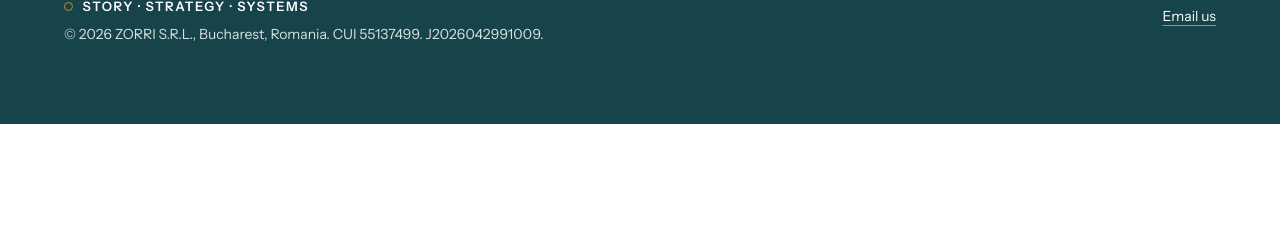
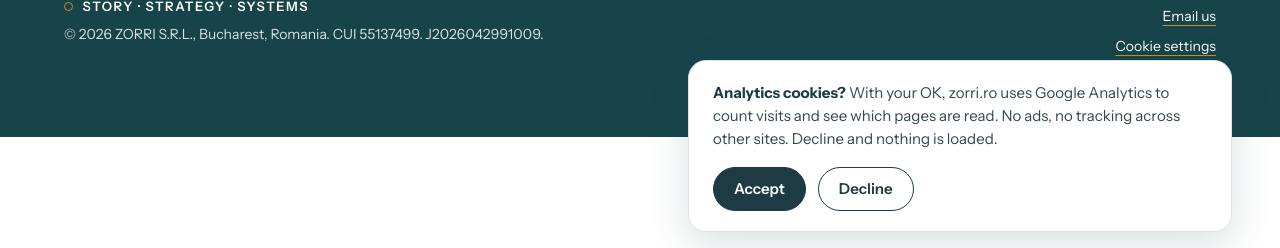
Before and after one commit to LigiaAdam/zorri.ro, a plain HTML site: page 404.html in a window 1280 px wide. Shown: the part 552-800 px from the top of the page. Drawn offline with Linux system fonts and the light colour scheme.

Commit message:
Google Analytics G-HQ5BXEPBLE behind consent banner (consent.js 1.0.0); all pages bumped
Co-Authored-By: Claude Opus 5.5 <noreply@anthropic.com>
Claude-Session: https://claude.ai/code/session_01DMJjMaRZkdF71e2eRjRT3f

```diff
--- a/404.html
+++ b/404.html
@@ -1,5 +1,6 @@
 <!DOCTYPE html>
-<!-- ZORRI /404 — VERSION 4.3.0 -->
+<!-- ZORRI /404 — VERSION 4.4.0 -->
+<!-- 4.4.0 (2026-11-25): Google Analytics (G-HQ5BXEPBLE) behind a consent banner via /assets/consent.js 1.0.0; nothing loads before Accept. Everything else unchanged from 4.3.0. -->
 <!-- 4.3.0 (2026-11-23): added "Case studies" to the main nav. Everything else unchanged from 4.2.0. -->
 <html lang="en">
 <head>
@@ -210,6 +211,7 @@
  ]
 }
 </script>
+<script src="/assets/consent.js" defer></script>
 </head>
 <body>
 <a class="skip" href="#main">Skip to content</a>
@@ -246,4 +248,4 @@
 </script>
 </body>
 </html>
-<!-- ZORRI /404 — VERSION 4.3.0 END -->
+<!-- ZORRI /404 — VERSION 4.4.0 END -->
--- /dev/null
+++ b/assets/consent.js
@@ -0,0 +1,98 @@
+// ZORRI consent + Google Analytics — VERSION 1.0.0
+// 1.0.0 (2026-11-25): first version. GA4 property "ZORRI – zorri.ro" (G-HQ5BXEPBLE).
+//   Basic consent mode: gtag.js is NOT loaded and no cookies are set until the visitor clicks Accept.
+//   Choice kept in localStorage ("zorri-consent" = granted | denied). Decline = nothing loads.
+//   "Cookie settings" link is added to the footer list so the choice can be changed later.
+(function () {
+  var GA_ID = "G-HQ5BXEPBLE";
+  var KEY = "zorri-consent";
+
+  function read() { try { return localStorage.getItem(KEY); } catch (e) { return null; } }
+  function save(v) { try { localStorage.setItem(KEY, v); } catch (e) {} }
+
+  function loadGA() {
+    if (window.__zorriGA) return;
+    window.__zorriGA = true;
+    window.dataLayer = window.dataLayer || [];
+    window.gtag = function () { window.dataLayer.push(arguments); };
+    window.gtag("consent", "default", {
+      ad_storage: "denied", ad_user_data: "denied", ad_personalization: "denied",
+      analytics_storage: "granted"
+    });
+    window.gtag("js", new Date());
+    window.gtag("config", GA_ID, { anonymize_ip: true });
+    var s = document.createElement("script");
+    s.async = true;
+    s.src = "https://www.googletagmanager.com/gtag/js?id=" + GA_ID;
+    document.head.appendChild(s);
+  }
+
+  function clearGACookies() {
+    document.cookie.split(";").forEach(function (c) {
+      var n = c.split("=")[0].trim();
+      if (n.indexOf("_ga") === 0) {
+        ["", "; domain=.zorri.ro", "; domain=zorri.ro"].forEach(function (d) {
+          document.cookie = n + "=; expires=Thu, 01 Jan 1970 00:00:00 GMT; path=/" + d;
+        });
+      }
+    });
+  }
+
+  function css() {
+    if (document.getElementById("zc-style")) return;
+    var st = document.createElement("style");
+    st.id = "zc-style";
+    st.textContent =
+      ".zc{position:fixed;left:var(--gutter,1.25rem);right:var(--gutter,1.25rem);bottom:1rem;z-index:1000;max-width:34rem;margin-left:auto;" +
+      "background:var(--white,#fff);color:var(--text,#33474e);border:1px solid var(--line,#dde3e4);border-radius:18px;" +
+      "box-shadow:0 12px 40px rgba(23,67,74,.16);padding:1.25rem 1.5rem;font-family:var(--sans,sans-serif);font-size:.9375rem;line-height:1.55}" +
+      ".zc p{margin:0 0 1rem}.zc strong{color:var(--ink,#1e3a43)}" +
+      ".zc-b{display:flex;gap:.75rem;flex-wrap:wrap}" +
+      ".zc button{font:inherit;font-weight:600;cursor:pointer;border-radius:999px;padding:.6rem 1.25rem;border:1px solid var(--ink,#1e3a43)}" +
+      ".zc .zc-a{background:var(--ink,#1e3a43);color:#fff}.zc .zc-d{background:transparent;color:var(--ink,#1e3a43)}" +
+      ".zc button:focus-visible{outline:2px solid var(--ochre,#c98f16);outline-offset:2px}" +
+      "@media (max-width:600px){.zc{left:.75rem;right:.75rem;bottom:.75rem;padding:1rem 1.1rem}}";
+    document.head.appendChild(st);
+  }
+
+  function banner() {
+    if (document.querySelector(".zc")) return;
+    css();
+    var d = document.createElement("div");
+    d.className = "zc";
+    d.setAttribute("role", "dialog");
+    d.setAttribute("aria-live", "polite");
+    d.setAttribute("aria-label", "Cookie consent");
+    d.innerHTML =
+      "<p><strong>Analytics cookies?</strong> With your OK, zorri.ro uses Google Analytics to count visits and see which pages are read. " +
+      "No ads, no tracking across other sites. Decline and nothing is loaded.</p>" +
+      "<div class=\"zc-b\"><button type=\"button\" class=\"zc-a\">Accept</button><button type=\"button\" class=\"zc-d\">Decline</button></div>";
+    document.body.appendChild(d);
+    d.querySelector(".zc-a").addEventListener("click", function () { save("granted"); d.remove(); loadGA(); });
+    d.querySelector(".zc-d").addEventListener("click", function () { save("denied"); d.remove(); clearGACookies(); });
+  }
+
+  function footerLink() {
+    var ul = document.querySelector(".site-footer ul");
+    if (!ul || ul.querySelector(".zc-open")) return;
+    var li = document.createElement("li");
+    var a = document.createElement("a");
+    a.href = "#";
+    a.className = "zc-open";
+    a.textContent = "Cookie settings";
+    a.addEventListener("click", function (e) { e.preventDefault(); banner(); });
+    li.appendChild(a);
+    ul.appendChild(li);
+  }
+
+  function init() {
+    var c = read();
+    if (c === "granted") loadGA();
+    else if (c !== "denied") banner();
+    footerLink();
+  }
+
+  if (document.readyState === "loading") document.addEventListener("DOMContentLoaded", init);
+  else init();
+})();
+// ZORRI consent + Google Analytics — VERSION 1.0.0 END
```
Also changed, not shown: about.html (+4 -2 lines), ai-systems.html (+4 -2 lines), case-studies/ai-quality-control.html (+4 -2 lines), case-studies/index.html (+4 -2 lines), go-to-market.html (+4 -2 lines), index.html (+4 -2 lines), research.html (+4 -2 lines), services.html (+4 -2 lines).
